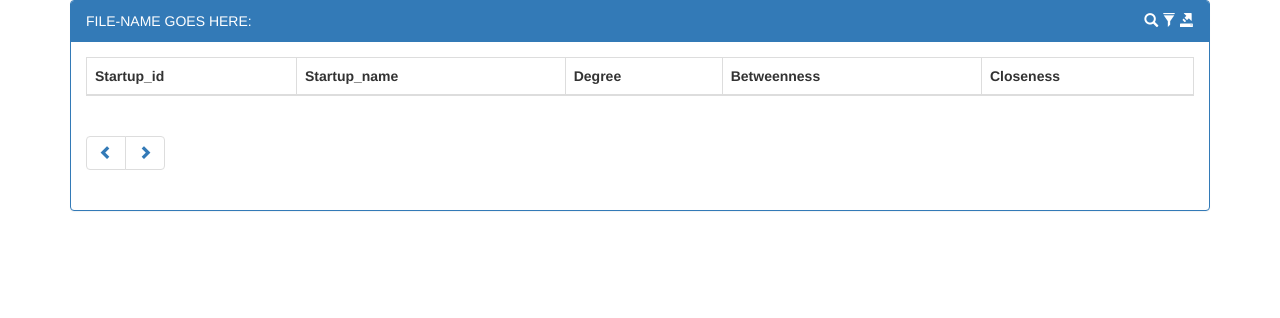
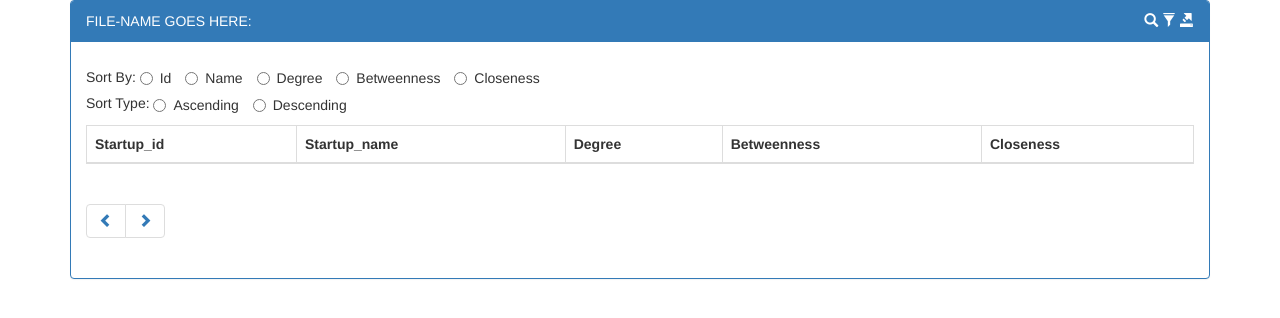
Before and after one commit to luchosartor/django-snap, a Django app: template snap/templates/snap/centrality.html in a window 1280 px wide. Shown: the top 318 px of the page. Run offline with Django 3.2, Linux system fonts and the light colour scheme; the template is opened without the code that fills it: most values are stand-ins (such as "Sample title", 1, 10 or a date in 2020); lists and menus that the app fills with data are empty; some libraries are stand-ins or nearby versions.

Commit message:
sort by added

```diff
--- a/snap/static/snap/javascripts/centrality.js
+++ b/snap/static/snap/javascripts/centrality.js
@@ -33,6 +33,34 @@ app.controller('CentralityController', ['$scope', '$http', function ($scope, $ht
             from++;
         }
         return array;
+    };
+    $scope.sortJson = function () {
+        var ind = $scope.sortBy;
+        if(typeof ind === 'undefined'){
+            return;
+        }
+        var typ = $scope.sortType;
+        // a and b will be two instances of your object from your list
+
+        // possible return values
+        var a1st = typ == 'as'? -1 : 1; // negative value means left item should appear first
+        var b1st =  typ == 'as'? 1 : -1; // positive value means right item should appear first
+        var equal = 0; // zero means objects are equal
+
+        $scope.json.sort(function (a, b) {
+
+
+            // compare your object's property values and determine their order
+            if (b[ind] < a[ind]) {
+                return b1st;
+            }
+            else if (a[ind] < b[ind]) {
+                return a1st;
+            }
+            else {
+                return equal;
+            }
+        });
     };
     $scope.csv = function () {
         document.getElementById('submitter').click()
--- a/snap/templates/snap/centrality.html
+++ b/snap/templates/snap/centrality.html
@@ -36,6 +36,19 @@
                 </div>
             </div>
             <div class="panel-body">
+                <div class="radio">
+                    Sort By:
+                    <label class="radio-inline"><input type="radio" ng-model="sortBy" value="0" ng-click="sortJson()" ng-disabled="sortBy == 0">Id</label>
+                    <label class="radio-inline"><input type="radio" ng-model="sortBy" value="1" ng-click="sortJson()" ng-disabled="sortBy == 1">Name</label>
+                    <label class="radio-inline"><input type="radio" ng-model="sortBy" value="2" ng-click="sortJson()" ng-disabled="sortBy == 2">Degree</label>
+                    <label class="radio-inline"><input type="radio" ng-model="sortBy" value="3" ng-click="sortJson()" ng-disabled="sortBy == 3">Betweenness</label>
+                    <label class="radio-inline"><input type="radio" ng-model="sortBy" value="4" ng-click="sortJson()" ng-disabled="sortBy == 4">Closeness</label>
+                </div>
+                <div class="radio" ng-init="sortType='as'">
+                    Sort Type:
+                    <label class="radio-inline"><input type="radio" ng-model="sortType" value="as" ng-click="sortJson()" ng-disabled="sortType == 'as'">Ascending</label>
+                    <label class="radio-inline"><input type="radio" ng-model="sortType" value="ds" ng-click="sortJson()" ng-disabled="sortType == 'ds'">Descending</label>
+                </div>
                 <table class="table table-bordered">
                     <thead>
                     <tr>
```
